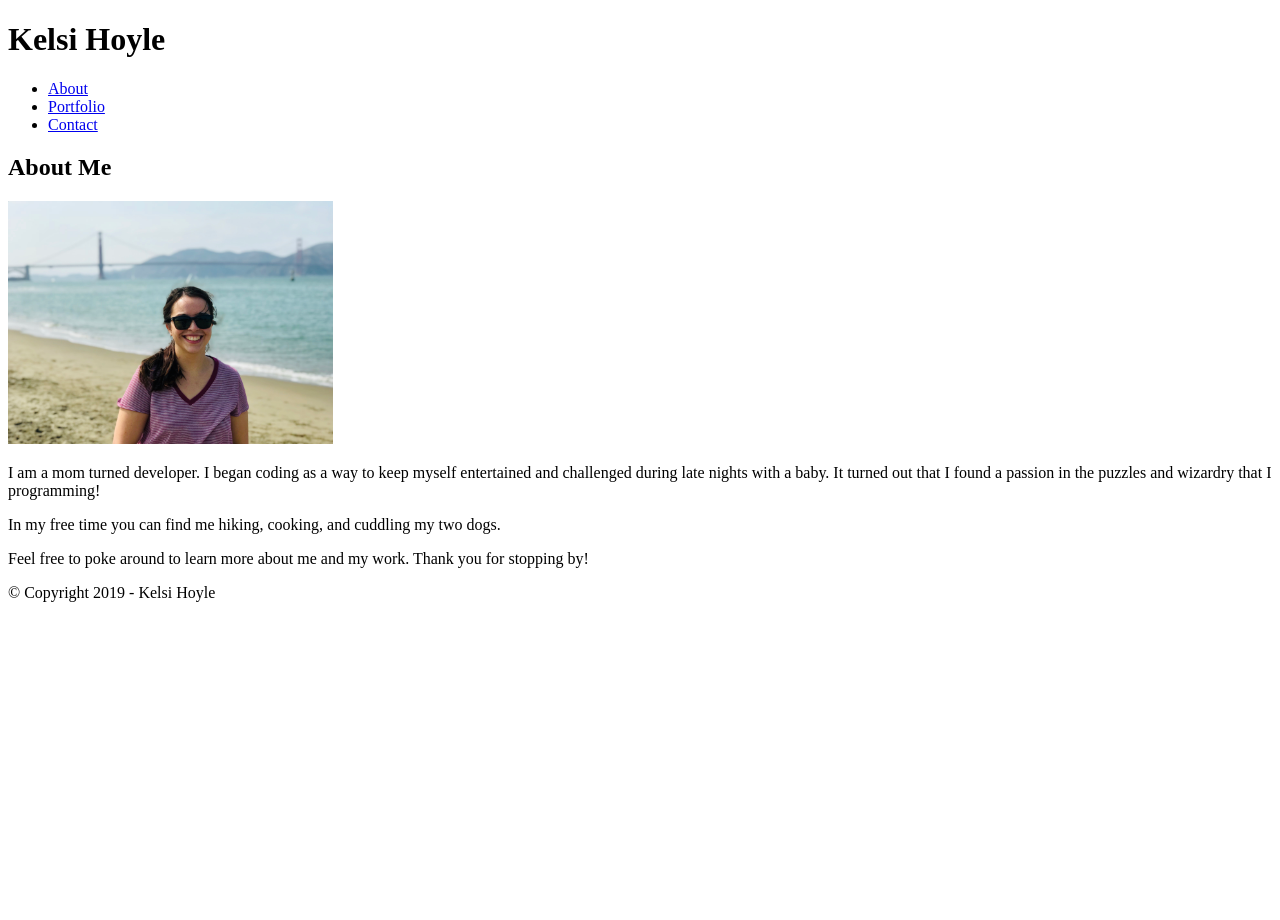
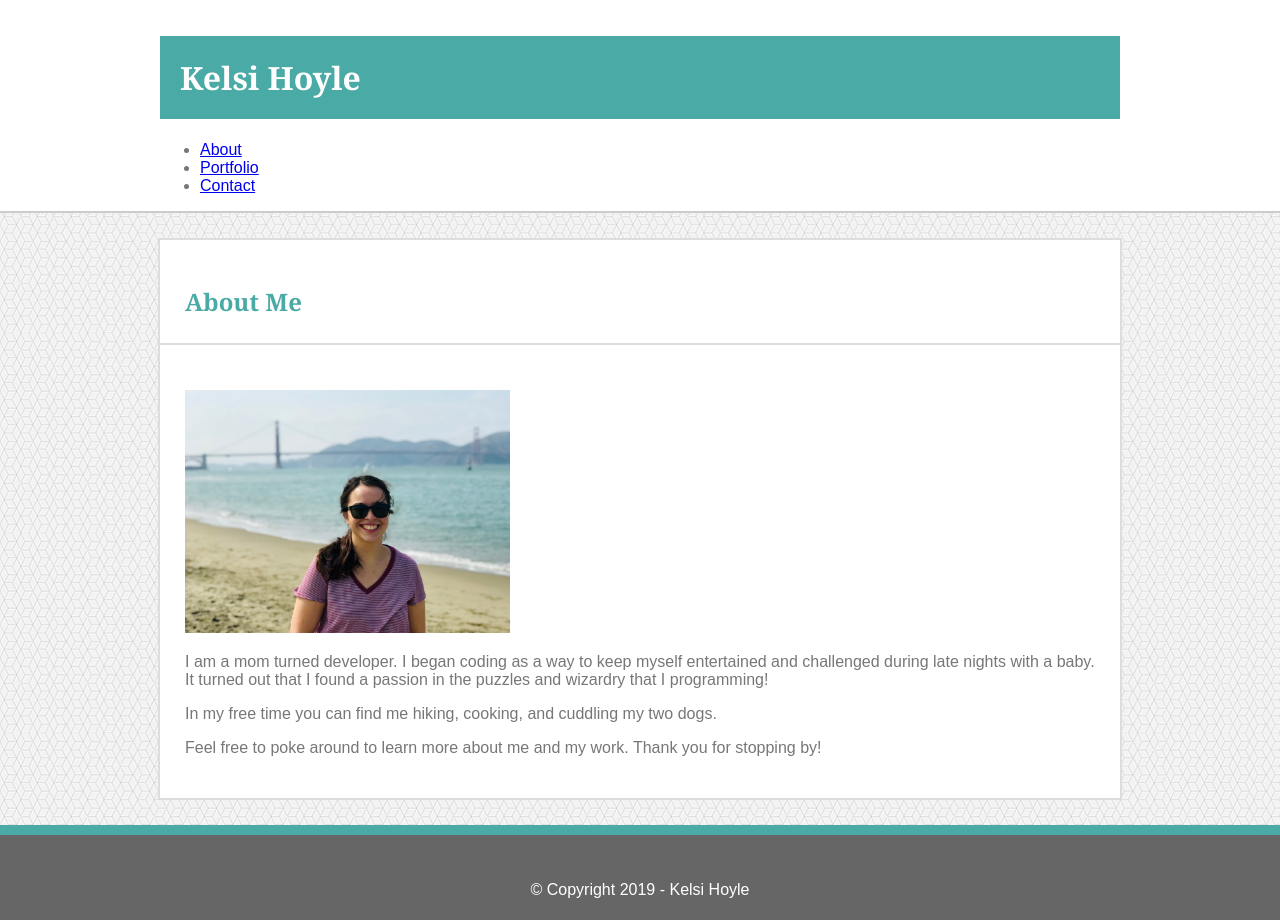
Before and after one commit to kelsimhoyle/Basic-Portfolio, a plain HTML site: page index.html in a window 1280 px wide. Before the commit the page ends 800 px from the top, so only its background shows below. Drawn offline with Linux system fonts and the light colour scheme.

Commit message:
styling for header, footer, and main content

```diff
--- a/assets/css/style.css
+++ b/assets/css/style.css
@@ -1,4 +1,62 @@
+body {
+
+    background-image: url(../images/qbkls.png);
+    font-family: 'Arial', 'Helvetica Neue', Helvetica, sans-serif;
+    color: #777777;
+    margin: 0%;
+}
+
+header {
+    background-color: #ffffff;
+    border-bottom: 2px solid #cccccc;
+    padding-top: 15px;
+    width: 100%;
+}
+
+.headerContent {
+    max-width: 960px;
+    margin: auto;
+}
+
+section,
+form {
+    max-width: 960px;
+    margin: 25px auto;
+    background-color: #ffffff;
+    border: 2px solid #dddddd;
+}
+
+h1,
+h2 {
+    font-family: 'Georgia', Times, Times New Roman, serif;
+}
+
+h1 {
+    background-color: #4aaaa5;
+    color: #fff;
+    padding: 20px;
+}
+
+h2 {
+    color: #4aaaa5;
+    border-bottom: 2px solid #dddddd;
+    padding: 25px;
+}
+
+.content {
+    padding: 25px;
+}
+
 .portrait {
     width: 325px;
     height: auto;
+    align: auto;
 }
+
+footer {
+    background-color: #666666;
+    color: #fff;
+    text-align: center;
+    padding: 30px 0 5px;
+    border-top: 10px solid #4aaaa5;
+}
--- a/index.html
+++ b/index.html
@@ -9,6 +9,7 @@
 
 <body>
     <header>
+        <div class="headerContent">
             <h1>Kelsi Hoyle</h1>
             <nav>
                 <ul>
@@ -17,16 +18,20 @@
                     <li><a href="contact.html">Contact</a></li>
                 </ul>
             </nav>
+        </div>
     </header>
 
     <section>
         <h2>About Me</h2>
+        <div class="content">
             <img src="assets/images/portrait.jpg" alt="portrait of Kelsi" class="portrait" />
-        <p>I am a mom turned developer. I began coding as a way to keep myself entertained and challenged during late
+            <p>I am a mom turned developer. I began coding as a way to keep myself entertained and challenged during
+                late
                 nights
                 with a baby. It turned out that I found a passion in the puzzles and wizardry that I programming!</p>
             <p>In my free time you can find me hiking, cooking, and cuddling my two dogs.</p>
             <p>Feel free to poke around to learn more about me and my work. Thank you for stopping by!</p>
+        </div>
     </section>
 
     <footer>
```
Also changed, not shown: contact.html (+3 -0 lines), portfolio.html (+3 -0 lines), assets/images/qbkls.png (added), 2 other files. Lines whose indentation alone changed are shown as unchanged.
